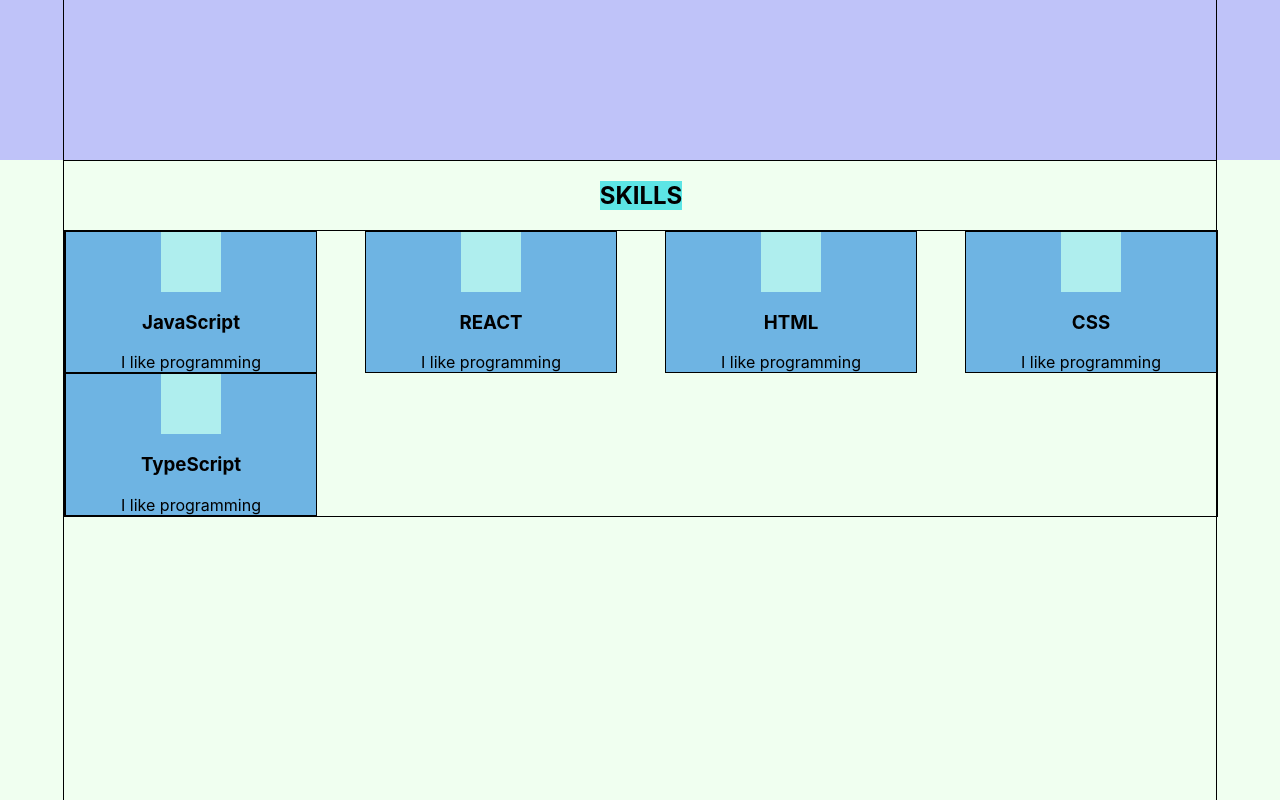
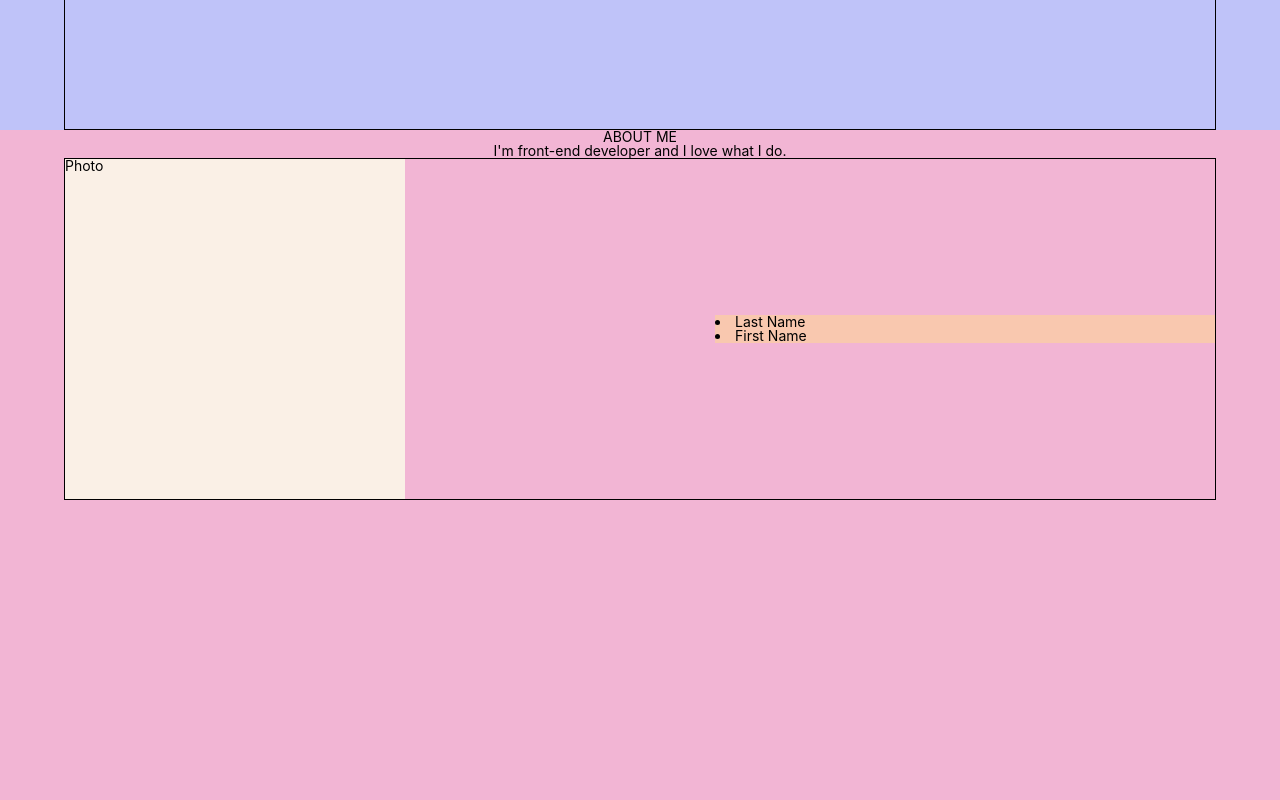
Before and after one commit to Elena176/portfolio, a React (Create React App) app: page / in a window 1280 px wide. Shown: the part 720-1520 px from the top of the page. Built offline with nearby package versions, Linux system fonts and the light colour scheme.

Commit message:
added nullable styles

```diff
--- a/src/App.js
+++ b/src/App.js
@@ -2,15 +2,15 @@ import './App.css';
 import {Header} from "./header/Header";
 import {Main} from "./main/Main";
 import {Skills} from "./skills/Skills";
-import {ResumeContainer} from "./resumeContainer/ResumeContainer";
+import {AboutMe} from "./aboutMe/AboutMe";
 
 function App() {
     return (
         <div className="App">
             <Header/>
             <Main/>
+            <AboutMe/>
             <Skills/>
-            <ResumeContainer/>
         </div>
     );
 }
--- a/src/aboutMe/AboutMe.js
+++ b/src/aboutMe/AboutMe.js
@@ -0,0 +1,25 @@
+import s from "../aboutMe/AboutMe.module.css";
+import st from '../common/styles/Container.module.css';
+
+export const AboutMe = () => {
+    return (
+        <div className={s.meBlock}>
+            <div className={s.headerMe}>
+            <h2>ABOUT ME</h2>
+                <span>I'm front-end developer and I love what I do.</span>
+            </div>
+            <div className={st.container}>
+                <div className={s.photo}>
+            Photo
+                </div>
+                <div className={s.info}>
+                    <li>Last Name</li>
+                    <li>First Name</li>
+                   {/* <li></li>
+                    <li></li>*/}
+                </div>
+            </div>
+        </div>
+
+    );
+}
--- a/src/aboutMe/AboutMe.module.css
+++ b/src/aboutMe/AboutMe.module.css
@@ -0,0 +1,21 @@
+.meBlock {
+    min-height: 100vh;
+    background-color: #f2b5d4;
+}
+.headerMe {
+    display: flex;
+    flex-direction: column;
+    align-items: center;
+    text-align: center;
+}
+
+.photo {
+    width: 340px;
+    height: 340px;
+    background-color: linen;
+}
+.info {
+    width: 500px;
+    background-color: #f9c8af;
+
+}
--- a/src/header/Header.module.css
+++ b/src/header/Header.module.css
@@ -1,5 +1,5 @@
 .header {
-    height: 80px;
+    height: 50px;
     background-color: #1F2235;
     display: flex;
     justify-content: flex-end;
--- a/src/index.css
+++ b/src/index.css
@@ -1,3 +1,40 @@
+* {
+  padding: 0;
+  margin: 0;
+  border: 0;
+}
+*, *:before, *:after {
+  -moz-box-sizing: border-box;
+  -webkit-box-sizing: border-box;
+  box-sizing: border-box;
+}
+:focus, :active {outline: none}
+a:focus, a:active {outline: none}
+/*nav, footer, header, aside {display: block}*/
+html, body {
+  height: 100%;
+  width: 100%;
+  font-size: 100%;
+  line-height: 1;
+  font-size: 14px;
+  -ms-text-size-adjust: 100%;
+  -moz-text-size-adjust: 100%;
+  -webkit-text-size-adjust: 100%;
+}
+input, button, textarea {font-family: inherit}
+input::-ms-clear {display: none}
+button {cursor: pointer}
+button::-moz-focus-inner {padding: 0; border: 0}
+a, a:visited {text-decoration: none}
+ul li {
+  list-style: none;
+}
+img {vertical-align: top}
+h1, h2, h3, h4, h5, h6 {
+  font-size: inherit;
+  font-weight: 400;
+}
+
 body {
   margin: 0;
   font-family: -apple-system, BlinkMacSystemFont, 'Segoe UI', 'Roboto', 'Oxygen',
--- a/src/main/Main.js
+++ b/src/main/Main.js
@@ -11,7 +11,8 @@ export const Main = () => {
                     <h1>
                         I'm Elena Tokarieva
                     </h1>
-                    <p>I'm a Front-End Developer based in Odessa, Ukraine. I strives to build immersive and beautiful web
+                    <p>I'm a Front-End Developer based in Odessa, Ukraine. I strives to build immersive and beautiful
+                        web
                         applications through carefully crafted code and user-centric design.</p>
                 </div>
             </div>
--- a/src/nav/Nav.module.css
+++ b/src/nav/Nav.module.css
@@ -1,4 +1,5 @@
 .nav {
+   margin: 0 10px;
    border: 1px solid #ffc576;
    width: 400px;
    display: flex;
--- a/src/skills/Skill/Skill.js
+++ b/src/skills/Skill/Skill.js
@@ -3,25 +3,9 @@ import s from './Skill.module.css';
 export const Skill = (props) => {
     return (
         <div className={s.skill}>
-<div className={s.icon}></div>
+            <div className={s.icon}>Skill</div>
             <h3>{props.title}</h3>
             <span>I like programming</span>
         </div>
-        /*   <div className={''}>
-          JavaScript
-        </div>
-        <div className={''}>
-          React
-        </div>
-        <div className={''}>
-            TypeScript
-        </div>
-        <div className={''}>
-            HTML
-        </div>
-        <div className={''}>
-            CSS
-        </div>*/
-
     )
-}
+};
--- a/src/skills/Skill/Skill.module.css
+++ b/src/skills/Skill/Skill.module.css
@@ -5,9 +5,12 @@
     display: flex;
     flex-direction: column;
     align-items: center;
+    text-align: center;
+    margin: .8em .5em;
 }
 .icon {
     height: 60px;
     width: 60px;
     background-color: paleturquoise;
+    text-align: center;
 }
--- a/src/skills/Skills.module.css
+++ b/src/skills/Skills.module.css
@@ -1,5 +1,5 @@
 .skillsBlock {
-    height: 100vh;
+    min-height: 100vh;
     background-color: honeydew;
 }
 .skillsContainer {
@@ -15,6 +15,6 @@
     border: 1px solid;
     width: 100%;
     display: flex;
-    justify-content: space-between;
+    justify-content: center;
     flex-wrap: wrap;
 }
```
Also changed, not shown: src/skills/Skills.js (+5 -20 lines).
